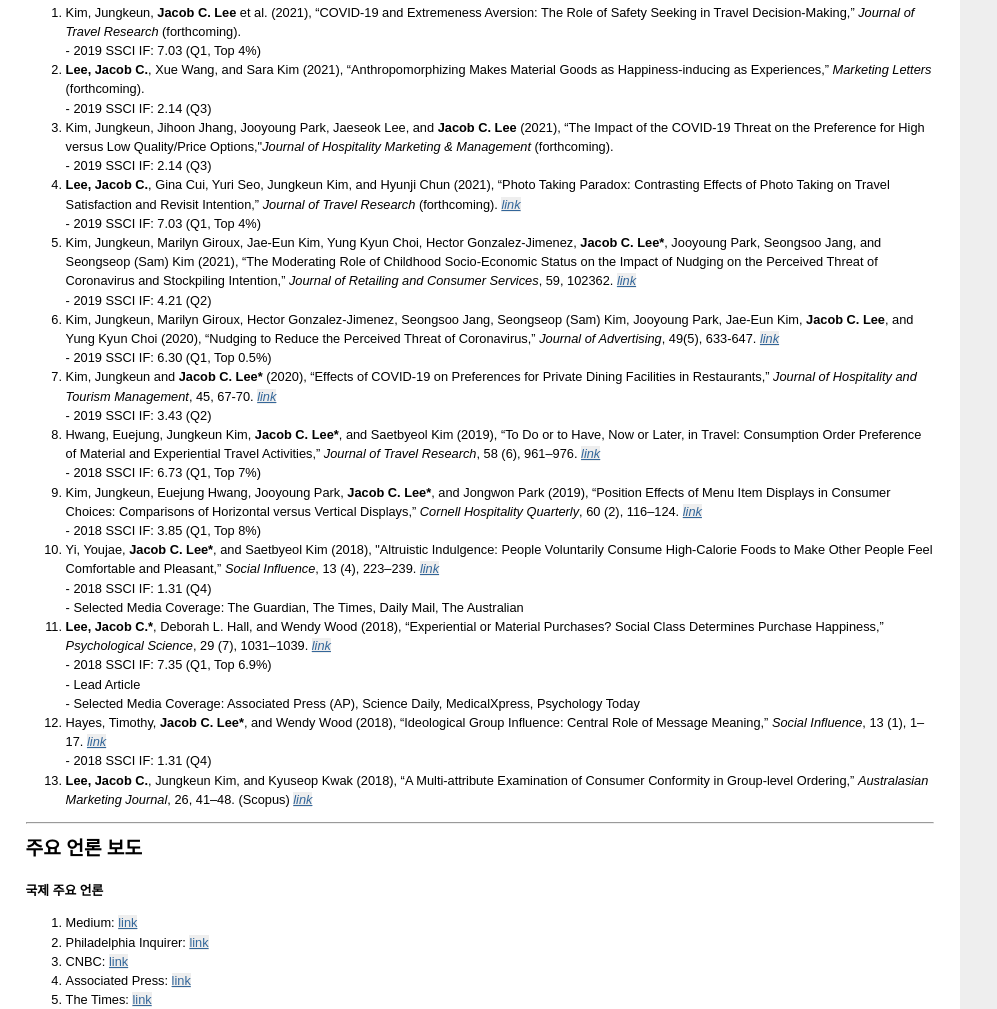
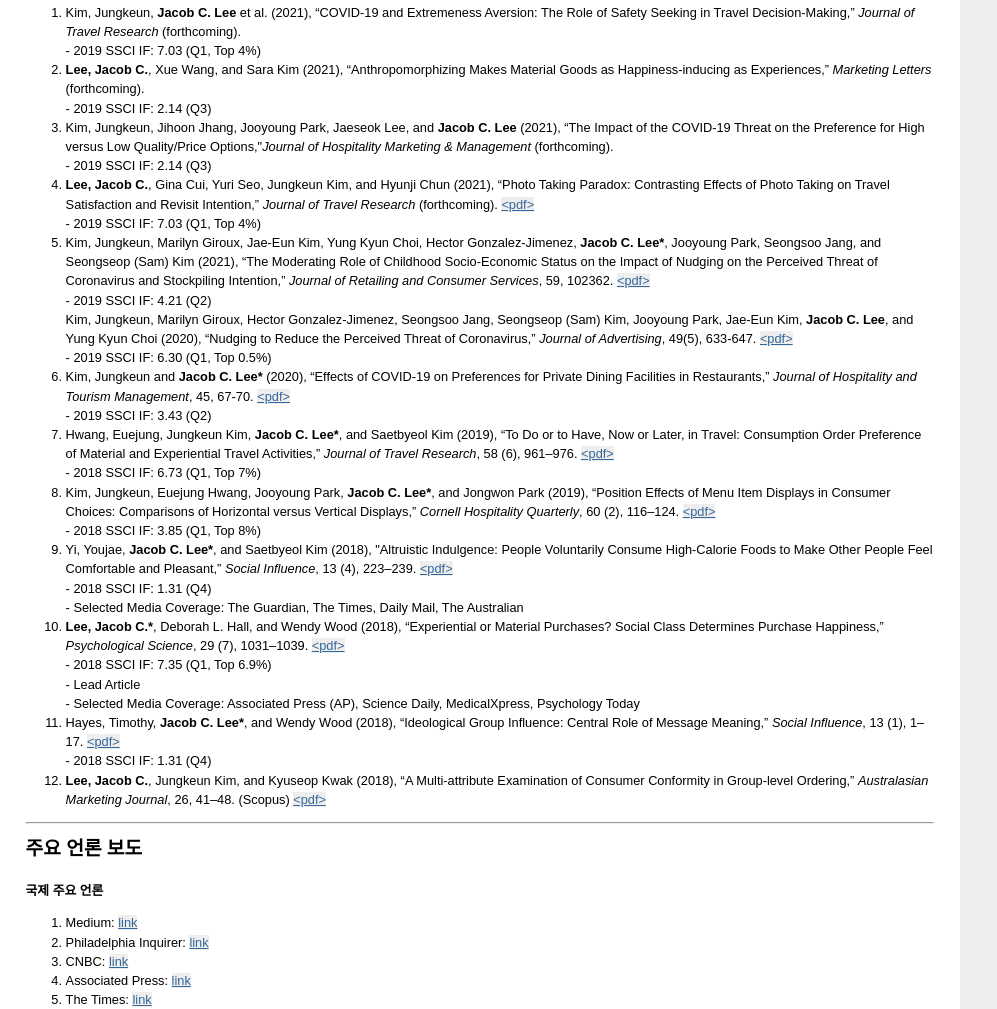
Before and after one commit to ChaehoLee/ChaehoLee.github.io, a plain HTML site: page index.html in a window 1280 px wide. Shown: the part 1283-2292 px from the top of the page, without its empty margins (0-997 px from the left). Drawn offline with Linux system fonts and the light colour scheme.

Commit message:
주요 논문 link to pdf

```diff
--- a/index.html
+++ b/index.html
@@ -106,51 +106,51 @@
 						<br>- 2019 SSCI IF: 2.14 (Q3)
 					</li>
 					<li><b>Lee, Jacob C.</b>, Gina Cui, Yuri Seo, Jungkeun Kim, and Hyunji Chun (2021), “Photo Taking Paradox: Contrasting Effects of Photo Taking on Travel Satisfaction and Revisit Intention,” <i>Journal of Travel Research</i> (forthcoming).
-						<a href="Archive/4/Lee et al (2021) JTR_Photo Paradox.pdf"><i>link</i></a>
+						<a href="Archive/4/Lee et al (2021) JTR_Photo Paradox.pdf">&lt;pdf&gt;</a>
 						<!-- <a href="10.1177/0047287520912334">dio</a> -->
 						<br>- 2019 SSCI IF: 7.03 (Q1, Top 4%)
 					</li>
 					<li>Kim, Jungkeun, Marilyn Giroux, Jae-Eun Kim, Yung Kyun Choi, Hector Gonzalez-Jimenez, <b>Jacob C. Lee*</b>, Jooyoung Park, Seongsoo Jang, and Seongseop (Sam) Kim (2021), “The Moderating Role of Childhood Socio-Economic Status on the Impact of Nudging on the Perceived Threat of Coronavirus and Stockpiling Intention,” <i>Journal of Retailing and Consumer Services</i>, 59, 102362.
-						<a href="Archive/5/Kim et al (2021) JRCS_ COVID SES Stockpiling.pdf"><i>link</i></a>
+						<a href="Archive/5/Kim et al (2021) JRCS_ COVID SES Stockpiling.pdf">&lt;pdf&gt;</a>
 						<!-- <a href="10.1016/j.jretconser.2020.102362">dio</a> -->
 						<br>- 2019 SSCI IF: 4.21 (Q2)
-					</li>
+					</li
 					<li>Kim, Jungkeun, Marilyn Giroux, Hector Gonzalez-Jimenez, Seongsoo Jang, Seongseop (Sam) Kim, Jooyoung Park, Jae-Eun Kim, <b>Jacob C. Lee</b>, and Yung Kyun Choi (2020), “Nudging to Reduce the Perceived Threat of Coronavirus,” <i>Journal of Advertising</i>, 49(5), 633-647.
-						<a href="Archive/6/Kim et al (2020) JA_Nudging to Reduce COVID Threat.pdf"><i>link</i></a>
+						<a href="Archive/6/Kim et al (2020) JA_Nudging to Reduce COVID Threat.pdf">&lt;pdf&gt;</a>
 						<!-- <a href="10.1080/00913367.2020.1806154">dio</a> -->
 						<br>- 2019 SSCI IF: 6.30 (Q1, Top 0.5%)
 					</li>
 					<li>Kim, Jungkeun and <b>Jacob C. Lee*</b> (2020), “Effects of COVID-19 on Preferences for Private Dining Facilities in Restaurants,” <i>Journal of Hospitality and Tourism Management</i>, 45, 67-70.
-						<a href="Archive/7/8 Kim & Lee (2020) JHTM_COVID on Private Dining.pdf"><i>link</i></a>
+						<a href="Archive/7/8 Kim & Lee (2020) JHTM_COVID on Private Dining.pdf">&lt;pdf&gt;</a>
 						<br>- 2019 SSCI IF: 3.43 (Q2)
 					</li>
 					<li>Hwang, Euejung, Jungkeun Kim, <b>Jacob C. Lee*</b>, and Saetbyeol Kim (2019), “To Do or to Have, Now or Later, in Travel: Consumption Order Preference of Material and Experiential Travel Activities,” <i>Journal of Travel Research</i>, 58 (6), 961–976.
-						<a href="Archive/8/Hwang (2019) JTR_Experiential & Material Travel Schedule.pdf"><i>link</i></a>
+						<a href="Archive/8/Hwang (2019) JTR_Experiential & Material Travel Schedule.pdf">&lt;pdf&gt;</a>
 						<br>- 2018 SSCI IF: 6.73 (Q1, Top 7%)
 					</li>
 					<li>Kim, Jungkeun, Euejung Hwang, Jooyoung Park, <b>Jacob C. Lee*</b>, and Jongwon Park (2019), “Position Effects of Menu Item Displays in Consumer Choices: Comparisons of Horizontal versus Vertical Displays,” <i>Cornell Hospitality Quarterly</i>, 60 (2), 116–124.
-						<a href="Archive/9/Kim et al (2019) CHQ_ Menu Position Effects.pdf"><i>link</i></a>
+						<a href="Archive/9/Kim et al (2019) CHQ_ Menu Position Effects.pdf">&lt;pdf&gt;</a>
 						<br>- 2018 SSCI IF: 3.85 (Q1, Top 8%)
 					</li>
 					<li>Yi, Youjae, <b>Jacob C. Lee*</b>, and Saetbyeol Kim (2018), "Altruistic Indulgence: People Voluntarily Consume High-Calorie Foods to Make Other People Feel Comfortable and Pleasant,” <i>Social Influence</i>, 13 (4), 223–239.
-						<a href="Archive/10/Yi et al (2018) SI_Altruistic Indulgence.pdf"><i>link</i></a>
+						<a href="Archive/10/Yi et al (2018) SI_Altruistic Indulgence.pdf">&lt;pdf&gt;</a>
 						<br>- 2018 SSCI IF: 1.31 (Q4)
 						<br>- Selected Media Coverage: The Guardian, The Times, Daily Mail, The Australian
 					</li>
 					<li>
 						<b>Lee, Jacob C.*</b>, Deborah L. Hall, and Wendy Wood (2018), “Experiential or Material Purchases? Social Class Determines Purchase Happiness,” <i>Psychological Science</i>, 29 (7), 1031–1039.
-						<a href="Archive/11/Lee et al (2018) PS_ Social Class & Happiness.pdf"><i>link</i></a>
+						<a href="Archive/11/Lee et al (2018) PS_ Social Class & Happiness.pdf">&lt;pdf&gt;</a>
 						<br>- 2018 SSCI IF: 7.35 (Q1, Top 6.9%)
 						<br>- Lead Article
 						<br>- Selected Media Coverage: Associated Press (AP), Science Daily, MedicalXpress, Psychology Today
 					</li>
 					<li>Hayes, Timothy, <b>Jacob C. Lee*</b>, and Wendy Wood (2018), “Ideological Group Influence: Central Role of Message Meaning,” <i>Social Influence</i>, 13 (1), 1–17.
-						<a href="Archive/12/Hayes et al (2018) SI_Group Influence & Message Meaning.pdf"><i>link</i></a>
+						<a href="Archive/12/Hayes et al (2018) SI_Group Influence & Message Meaning.pdf">&lt;pdf&gt;</a>
 						<br>- 2018 SSCI IF: 1.31 (Q4)
 					</li>
 					<li>
 						<b>Lee, Jacob C.</b>, Jungkeun Kim, and Kyuseop Kwak (2018), “A Multi-attribute Examination of Consumer Conformity in Group-level Ordering,” <i>Australasian Marketing Journal</i>, 26, 41–48. (Scopus)
-						<a href="Archive/13/Lee et al (2018) AMJ_Consumer Conformity in Group Choice.pdf"><i>link</i></a>
+						<a href="Archive/13/Lee et al (2018) AMJ_Consumer Conformity in Group Choice.pdf">&lt;pdf&gt;</a>
 					</li>
 				</ol>
 			<hr>
```
